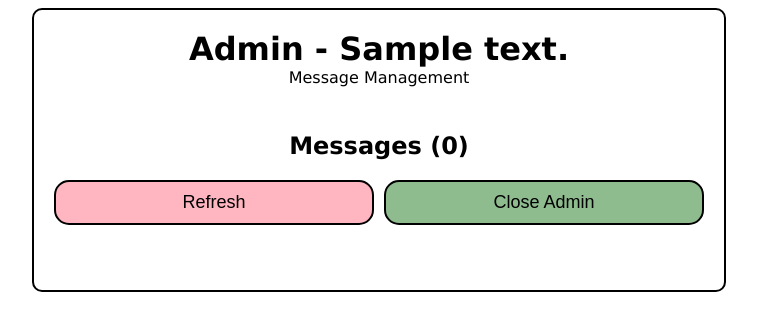
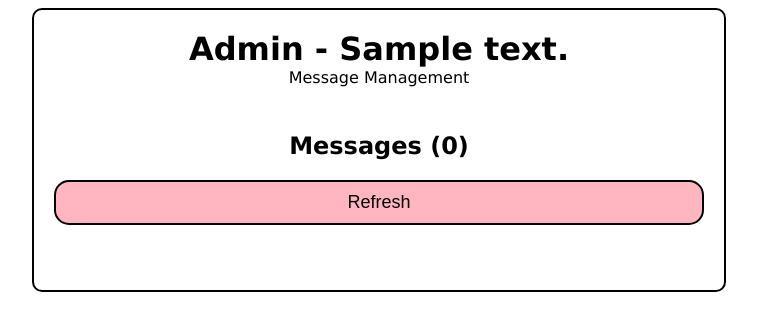
Before and after one commit to ingwaneorg/isigameko, a Flask app: template templates/admin.html in a window 1280 px wide. Shown: the top 331 px of the page, without its empty margins (261-1018 px from the left). Run offline with Flask 3, Linux system fonts and the light colour scheme; the template is opened without the code that fills it: most values are stand-ins (such as "Sample title", 1, 10 or a date in 2020).

Commit message:
Delete "close admin" button

```diff
--- a/templates/admin.html
+++ b/templates/admin.html
@@ -22,8 +22,6 @@
       </div>
       <div class="row">
         <button onclick="refreshMessages()" class="button2">Refresh</button>
-        <span class="col-gap"></span>
-        <button onclick="window.close()" class="button3">Close Admin</button>
       </div>
     </div>
 
```
